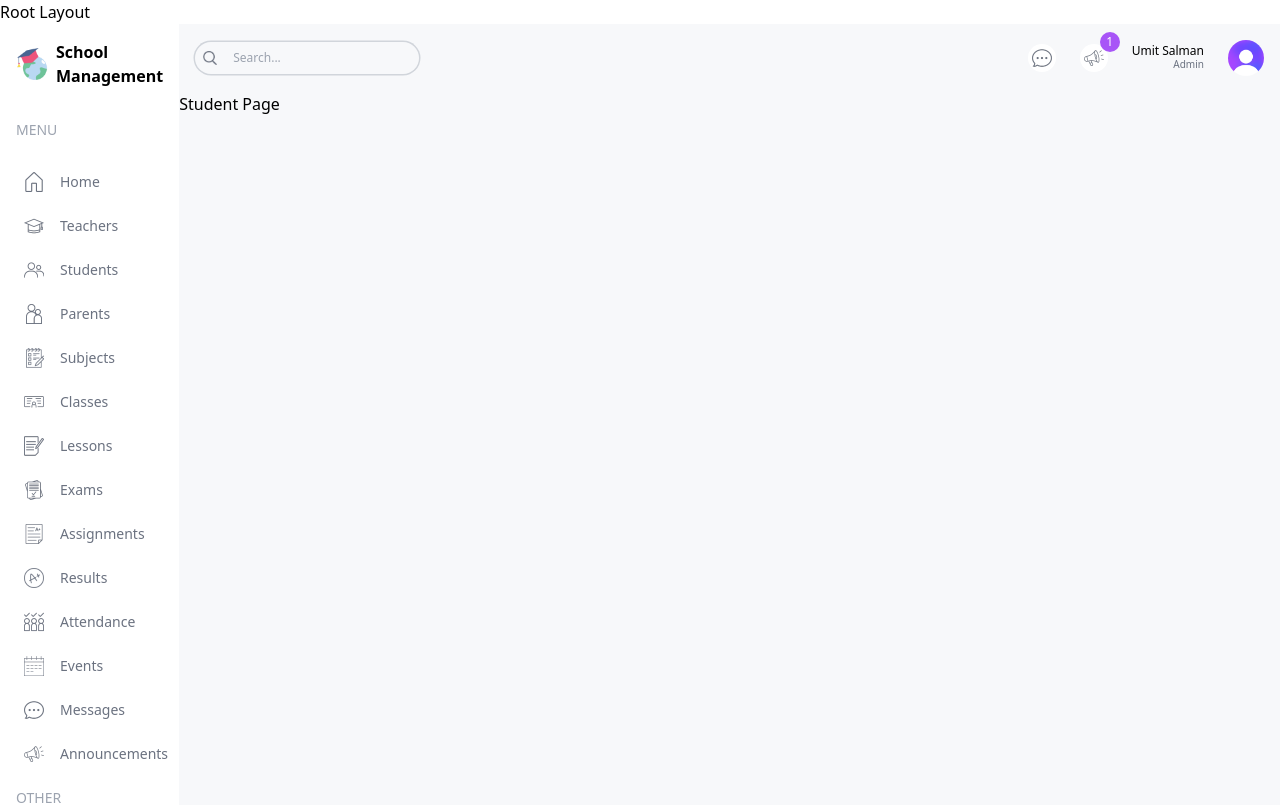
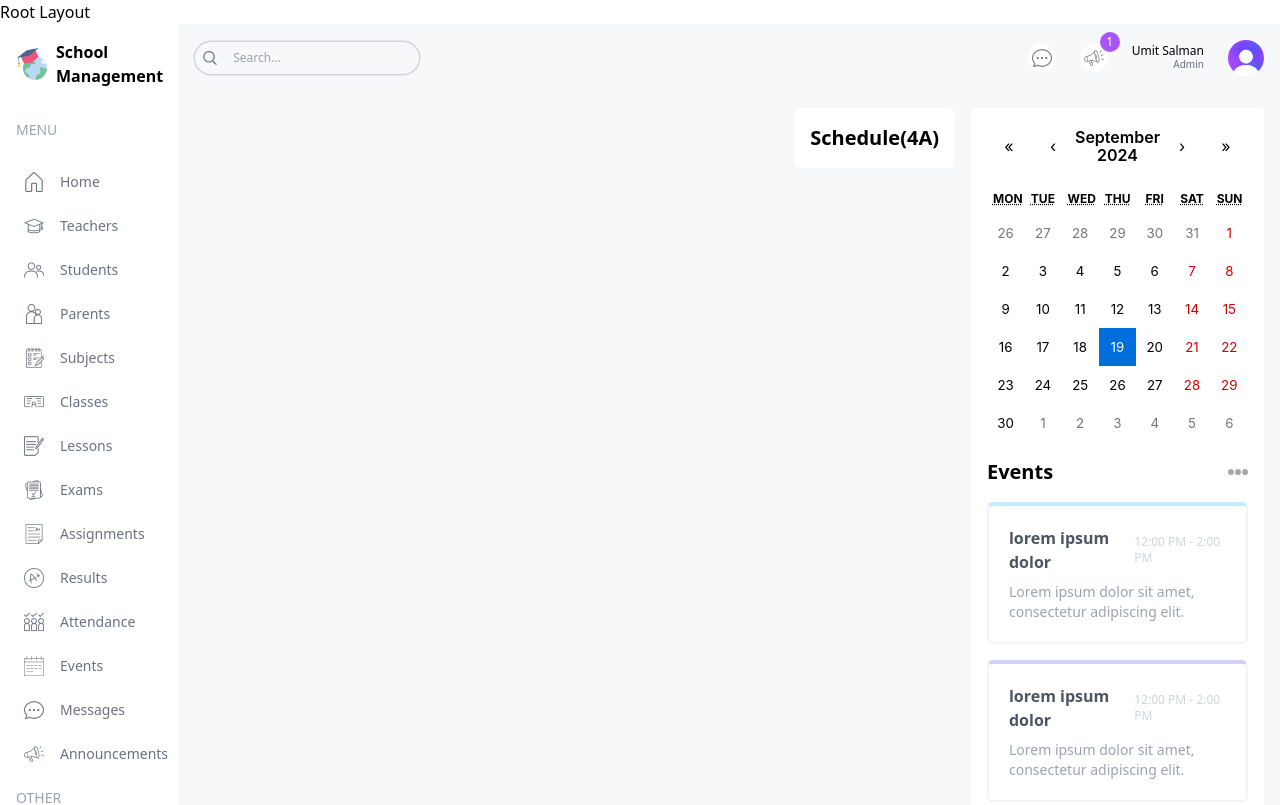
Before and after one commit to usalman/schooler, a Next.js app: page /student in a window 1280 px wide. Shown: the top 805 px of the page. Built offline with nearby package versions, Linux system fonts and the light colour scheme.

Commit message:
feat: create student page skeleton

```diff
--- a/src/app/(dashboard)/student/page.tsx
+++ b/src/app/(dashboard)/student/page.tsx
@@ -1,5 +1,21 @@
+import Announcements from '@/components/Announcements'
+import EventCalendar from '@/components/EventCalendar'
+
 const StudentPage = () => {
-  return <div className="">Student Page</div>
+  return (
+    <div className="p-4 flex gap-4 flex-col xl:flex-row">
+      {/* LEFT */}
+      <div className="w-full xl:w-2/3"></div>
+      <div className="h-full bg-white p-4 rounded-md">
+        <h1 className="text-xl font-semibold">Schedule(4A)</h1>
+      </div>
+      {/* RIGHT */}
+      <div className="w-full xl:w-1/3 flex flex-col gap-8">
+        <EventCalendar />
+        <Announcements />
+      </div>
+    </div>
+  )
 }
 
 export default StudentPage
```
